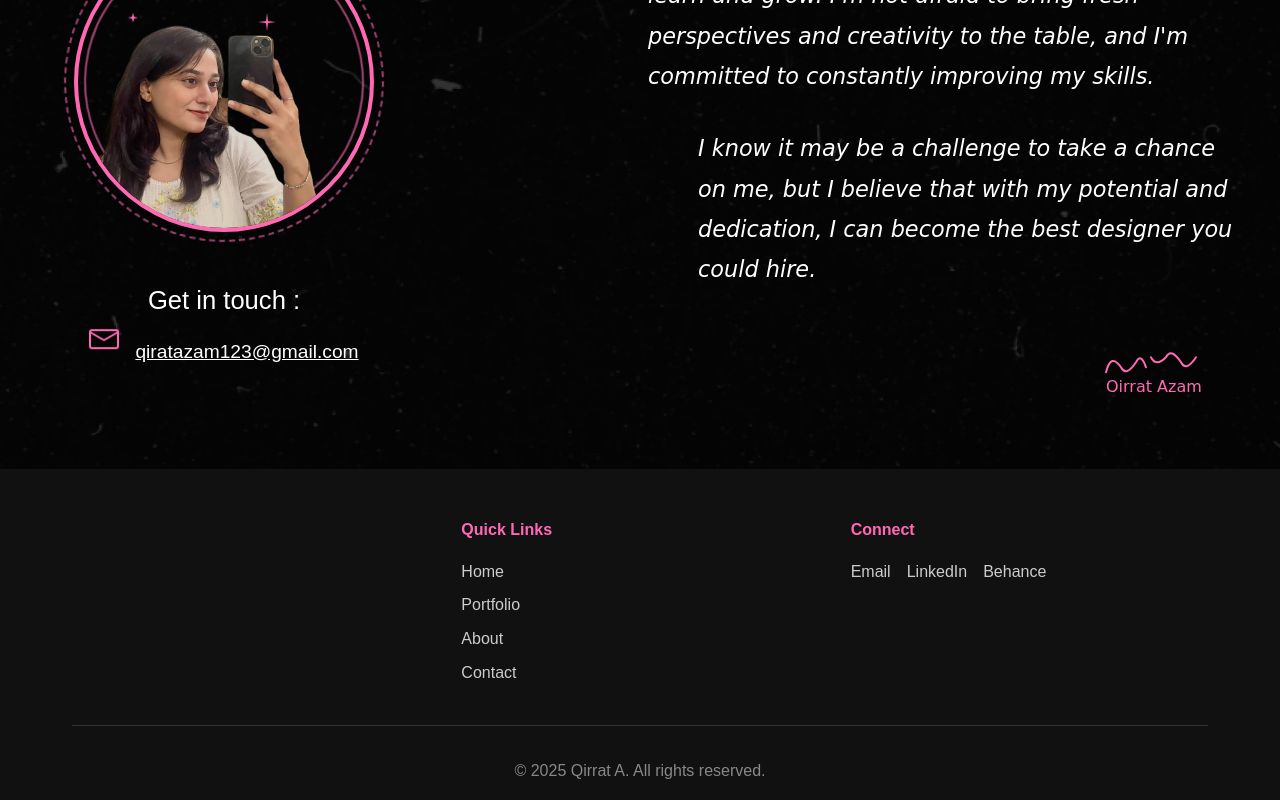
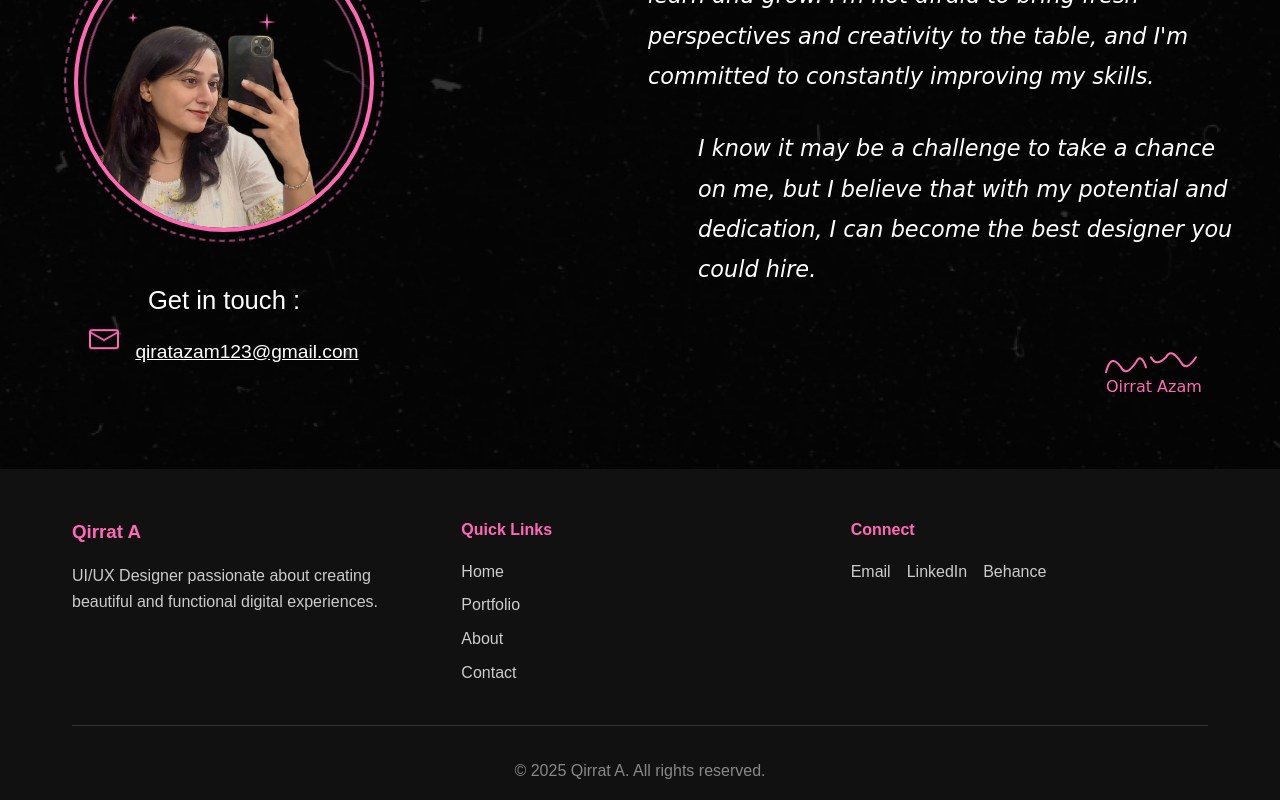
Before and after one commit to Qirrat098/Project-Design, a React (Vite) app: page / in a window 1280 px wide. Shown: the part 10063-10863 px from the top of the page. Built offline with nearby package versions, Linux system fonts and the light colour scheme; a web font is replaced by a local one.

Commit message:
All done

```diff
--- a/src/components/Footer.jsx
+++ b/src/components/Footer.jsx
@@ -6,7 +6,8 @@ function Footer() {
       <div className="footer-container">
         <div className="footer-content">
           <div className="footer-section">
-
+            <h3>Qirrat A</h3>
+            <p>UI/UX Designer passionate about creating beautiful and functional digital experiences.</p>
           </div>
           <div className="footer-section">
             <h4>Quick Links</h4>
```
